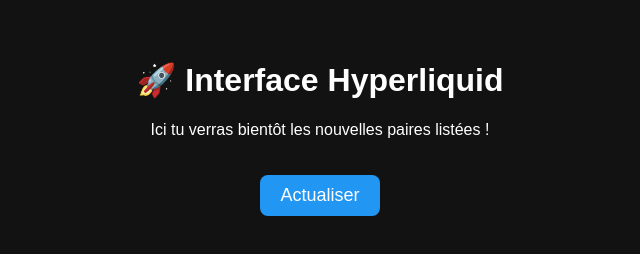
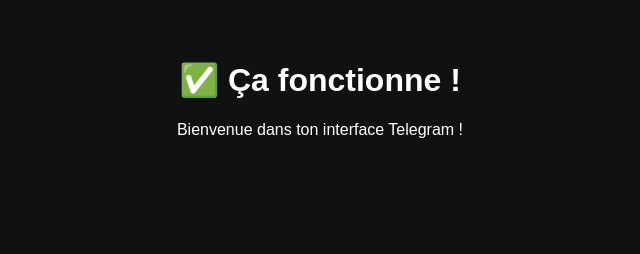
Before and after one commit to Ziyop/hyperliquid-webapp, a plain HTML site: page index.html in a window 1280 px wide. Shown: the whole page, without its empty margins (320-960 px from the left). Drawn offline with Linux system fonts and the light colour scheme.

Commit message:
Update index.html

```diff
--- a/index.html
+++ b/index.html
@@ -3,30 +3,13 @@
 <head>
   <meta charset="UTF-8" />
   <title>Hyperliquid Interface</title>
-  <meta name="viewport" content="width=device-width, initial-scale=1.0">
-  <style>
-    body {
-      background-color: #121212;
-      color: #fff;
-      font-family: sans-serif;
-      text-align: center;
-      padding: 2rem;
-    }
-    button {
-      background: #2196f3;
-      color: white;
-      border: none;
-      padding: 10px 20px;
-      font-size: 18px;
-      border-radius: 8px;
-      cursor: pointer;
-      margin-top: 20px;
-    }
-  </style>
+  <meta name="viewport" content="width=device-width, initial-scale=1" />
+  <script>
+    window.Telegram.WebApp.ready();
+  </script>
 </head>
-<body>
-  <h1>🚀 Interface Hyperliquid</h1>
-  <p>Ici tu verras bientôt les nouvelles paires listées !</p>
-  <button onclick="alert('Fonction à venir')">Actualiser</button>
+<body style="background:#111; color:#fff; font-family:sans-serif; text-align:center; padding:2rem">
+  <h1>✅ Ça fonctionne !</h1>
+  <p>Bienvenue dans ton interface Telegram !</p>
 </body>
 </html>
```
